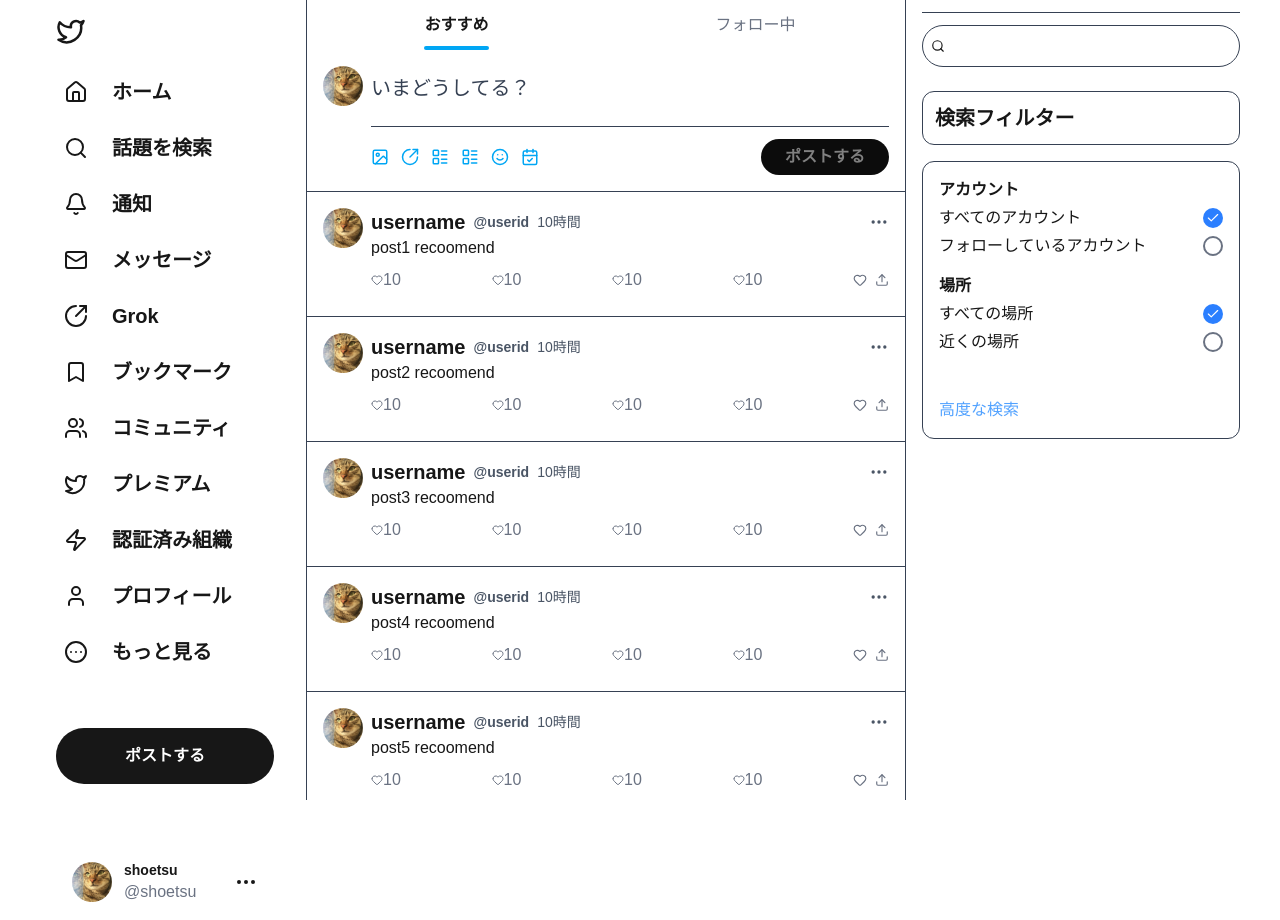
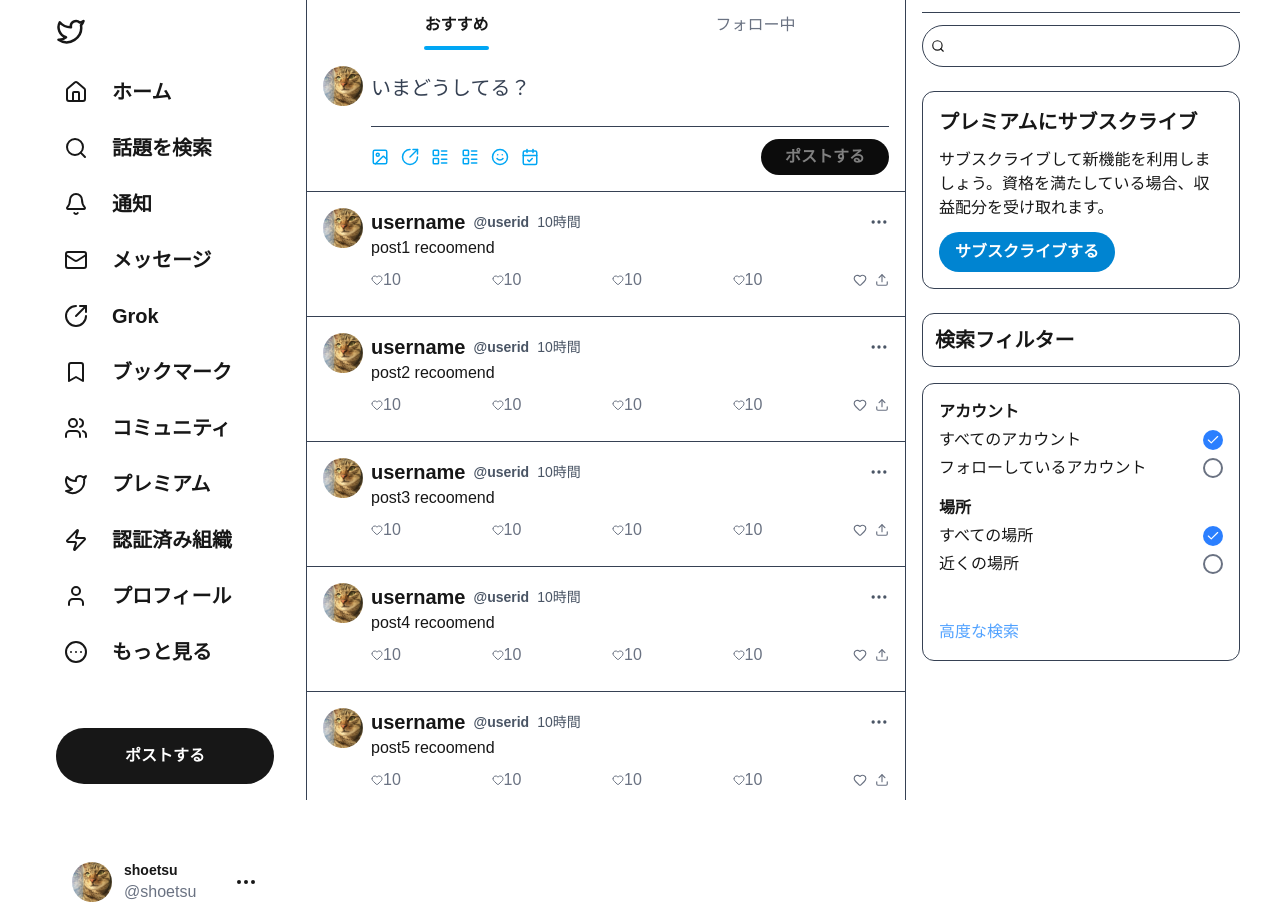
Before and after one commit to shoet/web-ui-trace, a Next.js app in the folder twitter-web/: page / in a window 1280 px wide. Built offline with nearby package versions, Linux system fonts and the light colour scheme.

Commit message:
課金メニューを追加

```diff
--- /dev/null
+++ b/twitter-web/src/app/_components/InviteSubscribe/index.tsx
@@ -0,0 +1,27 @@
+import clsx from "clsx";
+
+export const InviteSubscribe = () => {
+  return (
+    <div
+      className={clsx(
+        "p-4 flex flex-col items-start gap-3 border border-gray-700 rounded-xl",
+      )}
+    >
+      <div className={clsx("text-xl font-bold")}>
+        プレミアムにサブスクライブ
+      </div>
+      <div>
+        サブスクライブして新機能を利用しましょう。資格を満たしている場合、収益配分を受け取れます。
+      </div>
+      <div className={clsx("flex flex-row items-center justify-start")}>
+        <button
+          className={clsx(
+            "px-4 py-2 bg-sky-600 text-white text-md font-bold rounded-full",
+          )}
+        >
+          サブスクライブする
+        </button>
+      </div>
+    </div>
+  );
+};
--- a/twitter-web/src/app/_components/RightMenu/index.tsx
+++ b/twitter-web/src/app/_components/RightMenu/index.tsx
@@ -1,6 +1,7 @@
 import clsx from "clsx";
 import { SearchFilterPresentor } from "../SearchFilter";
 import { SearchForm } from "../SearchForm";
+import { InviteSubscribe } from "../InviteSubscribe";
 
 export const RightMenu = () => {
   return (
@@ -10,6 +11,7 @@
       )}
     >
       <SearchForm />
+      <InviteSubscribe />
       <SearchFilterPresentor />
     </div>
   );
```
Also changed, not shown: 1 other file (tests, documents, lock files or other folders).
